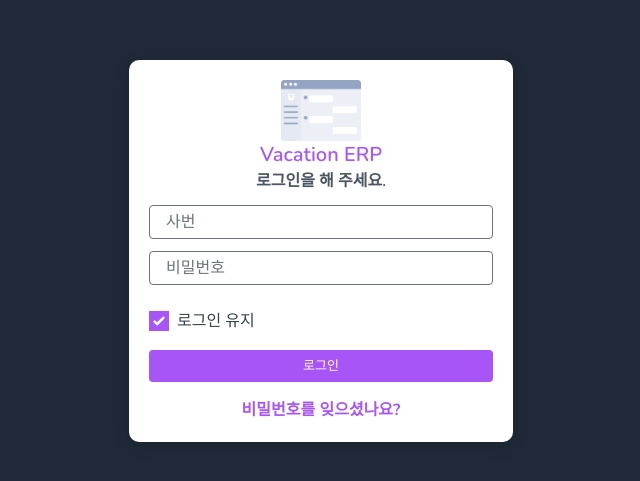
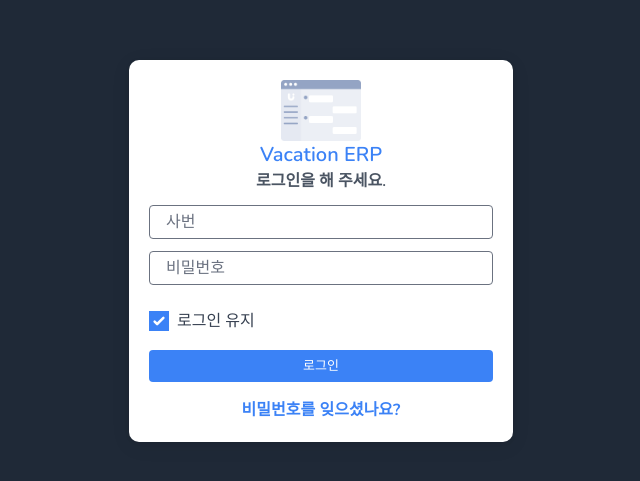
Before and after one commit to Metanet-AnnualLeaveERP/Frontend, a Vue app: page /sessions/login in a window 1280 px wide. Shown: the part 149-630 px from the top of the page, without its empty margins (319-959 px from the left). Built offline with nearby package versions, Linux system fonts and the light colour scheme; what vue3-apexcharts, vue3-perfect-scrollbar would draw is missing.

Commit message:
REFACTOR : bg-primary 색 변경

```diff
--- a/tailwind.config.js
+++ b/tailwind.config.js
@@ -18,7 +18,7 @@ module.exports = {
       colors: {
         transparent: 'transparent',
         current: 'currentColor',
-                primary: '#a855f7',
+        primary: '#3b82f6',
         success: '#10b981',
         danger: '#ef4444',
         warning: '#f59e0b',
```
Lines whose indentation alone changed are shown as unchanged.
